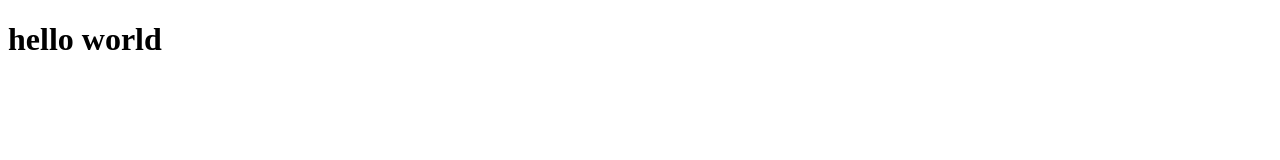
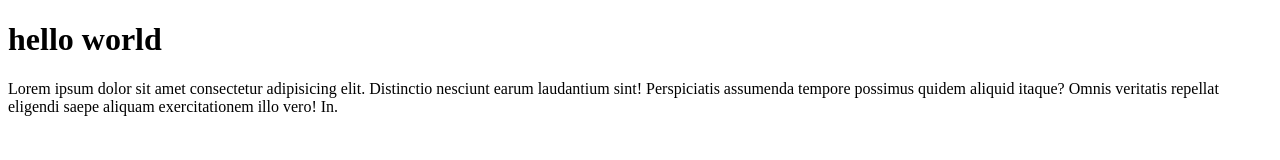
Before and after one commit to AbrishImran/GitHub2, a plain HTML site: page index.html in a window 1280 px wide. Drawn offline with Linux system fonts and the light colour scheme.

Commit message:
add new change

```diff
--- a/index.html
+++ b/index.html
@@ -1,13 +1,19 @@
 <!DOCTYPE html>
 <html lang="en">
+
 <head>
     <meta charset="UTF-8">
     <meta name="viewport" content="width=, initial-scale=1.0">
     <title>Document</title>
 </head>
+
 <body>
     <h1>hello world
 
     </h1>
+    <p>Lorem ipsum dolor sit amet consectetur adipisicing elit. Distinctio nesciunt earum laudantium sint! Perspiciatis
+        assumenda tempore possimus quidem aliquid itaque? Omnis veritatis repellat eligendi saepe aliquam exercitationem
+        illo vero! In.</p>
 </body>
+
 </html>
```
